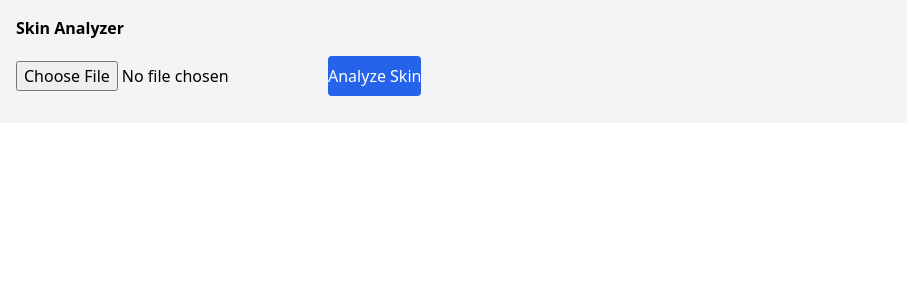
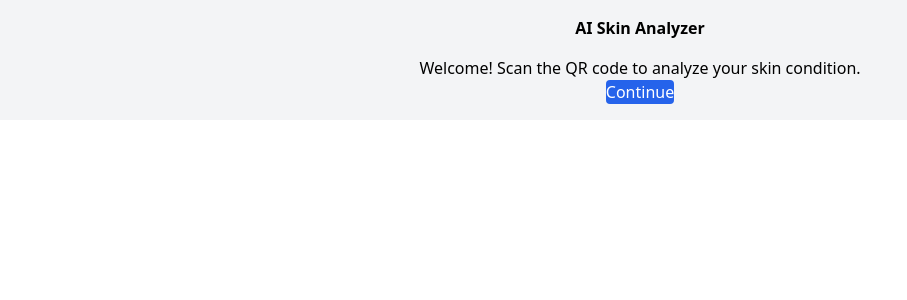
Before and after one commit to codingmaster094/Ai-Skin-Scan, a Next.js app: page /scan in a window 1280 px wide. Shown: the top 300 px of the page, without its empty margins (0-907 px from the left). Built offline with nearby package versions, Linux system fonts and the light colour scheme.

Commit message:
add custom api

```diff
--- a/app/scan/page.js
+++ b/app/scan/page.js
@@ -8,15 +8,20 @@ export default function Home() {
   const [preview, setPreview] = useState(null)
   const [result, setResult] = useState(null)
   const [loading, setLoading] = useState(false)
+  const [step, setStep] = useState('welcome') // 'welcome', 'choose', 'analyze'
+  const [captureMode, setCaptureMode] = useState(null)
 
-  const handleImage = (e) => {
+  const handleFileInput = (e) => {
     const file = e.target.files[0]
+    if (!file) return
     setImage(file)
     setPreview(URL.createObjectURL(file))
+    setResult(null)
+    setStep('analyze')
   }
 
   const handleSubmit = async () => {
-    if (!image) return alert('Please select an image')
+    if (!image) return alert('Please select or take a photo first.')
     const formData = new FormData()
     formData.append('image', image)
 
@@ -28,28 +33,75 @@ export default function Home() {
 
     const data = await res.json()
     setResult(data)
+
     setTimeout(() => {
       document.getElementById('results')?.scrollIntoView({ behavior: 'smooth' })
     }, 100)
+
     setLoading(false)
   }
 
   return (
-    <main className="min-h-screen flex flex-col items-center justify-center p-4 bg-gray-100">
-      <h1 className="text-3xl font-bold mb-4">Skin Analyzer</h1>
+    <main className="min-h-screen flex flex-col items-center justify-center p-4 bg-gray-100 text-center">
+      <h1 className="text-3xl font-bold mb-4">AI Skin Analyzer</h1>
 
+      {/* Step 1: Welcome screen (shown after QR code) */}
+      {step === 'welcome' && (
+        <>
+          <p className="text-lg mb-6">Welcome! Scan the QR code to analyze your skin condition.</p>
+          <button
+            onClick={() => setStep('choose')}
+            className="bg-blue-600 text-white px-6 py-3 rounded hover:bg-blue-700"
+          >
+            Continue
+          </button>
+        </>
+      )}
+
+      {/* Step 2: Choose capture or upload */}
+      {step === 'choose' && (
+        <div className="flex flex-col gap-4 items-center">
+          <p className="text-lg mb-4">Please choose an option to start:</p>
+          <div className="flex gap-4">
+            <button
+              onClick={() => setCaptureMode('camera')}
+              className="bg-green-600 text-white px-4 py-2 rounded hover:bg-green-700"
+            >
+              Take Photo
+            </button>
+            <button
+              onClick={() => setCaptureMode('upload')}
+              className="bg-purple-600 text-white px-4 py-2 rounded hover:bg-purple-700"
+            >
+              Upload Photo
+            </button>
+          </div>
+        </div>
+      )}
+
+      {/* Step 3: Image selection + preview */}
+      {captureMode && step === 'choose' && (
+        <div className="mt-6">
           <input
             type="file"
             accept="image/*"
-        capture="environment"
-        onChange={handleImage}
+            capture={captureMode === 'camera' ? 'environment' : undefined}
+            onChange={handleFileInput}
             className="mb-4"
           />
-
-      {preview && (
-        <img src={preview} alt="preview" className="w-48 h-48 object-cover rounded-lg mb-4 border" />
+        </div>
       )}
 
+      {/* Step 4: Analyze preview */}
+      {step === 'analyze' && preview && (
+        <>
+          <img
+            src={preview}
+            alt="preview"
+            className="w-48 h-48 object-cover rounded-lg mb-4 border"
+          />
+
+          <div className="flex gap-4">
             <button
               onClick={handleSubmit}
               className="bg-blue-600 text-white px-6 py-2 rounded hover:bg-blue-700 disabled:opacity-50"
@@ -57,9 +109,25 @@ setTimeout(() => {
             >
               {loading ? 'Analyzing...' : 'Analyze Skin'}
             </button>
+            <button
+              onClick={() => {
+                setStep('choose')
+                setCaptureMode(null)
+                setImage(null)
+                setPreview(null)
+                setResult(null)
+              }}
+              className="bg-gray-300 px-6 py-2 rounded hover:bg-gray-400"
+            >
+              Reset
+            </button>
+          </div>
+        </>
+      )}
 
+      {/* Step 5: Results */}
       {result && (
-        <div id="results"  className="mt-8 w-full max-w-xl">
+        <div id="results" className="mt-10 w-full max-w-xl">
           <ResultCard conditions={result.conditions} />
           <ProductList products={result.products} />
         </div>
```
Lines whose indentation alone changed are shown as unchanged.
